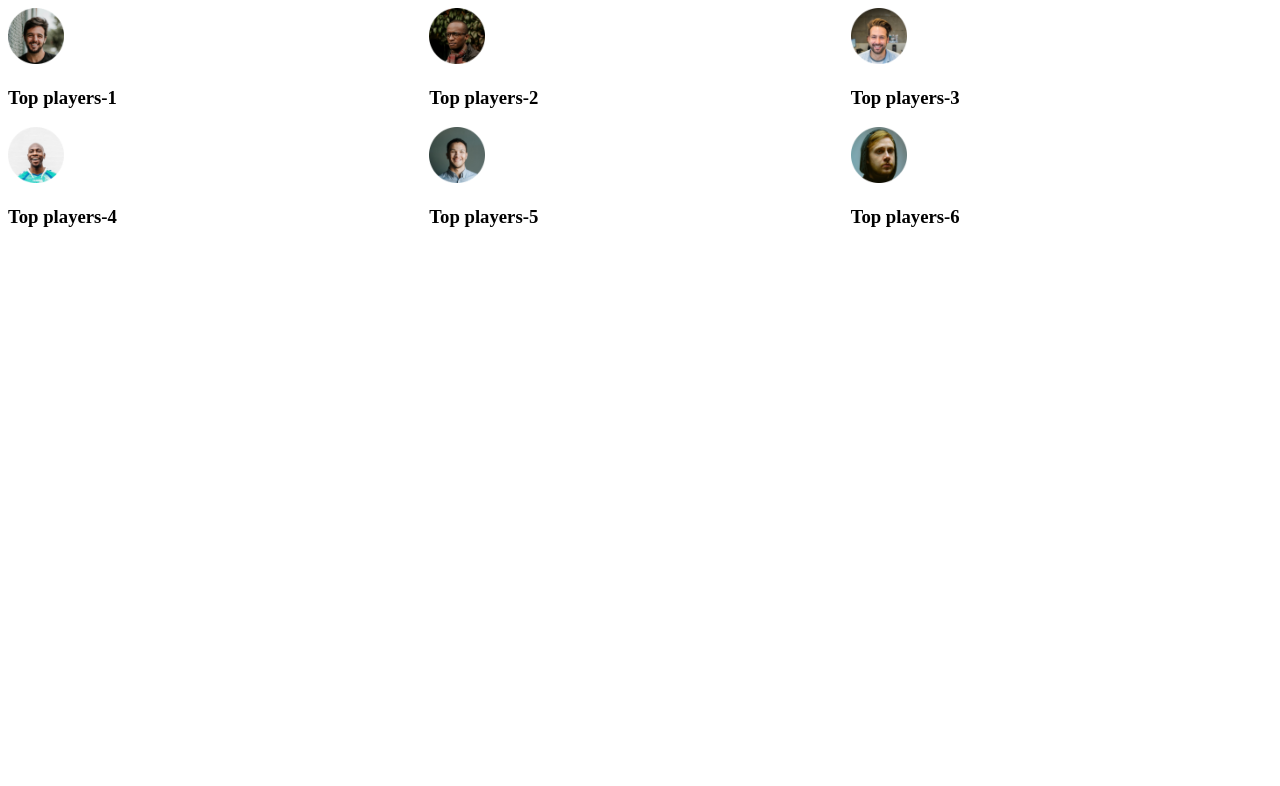
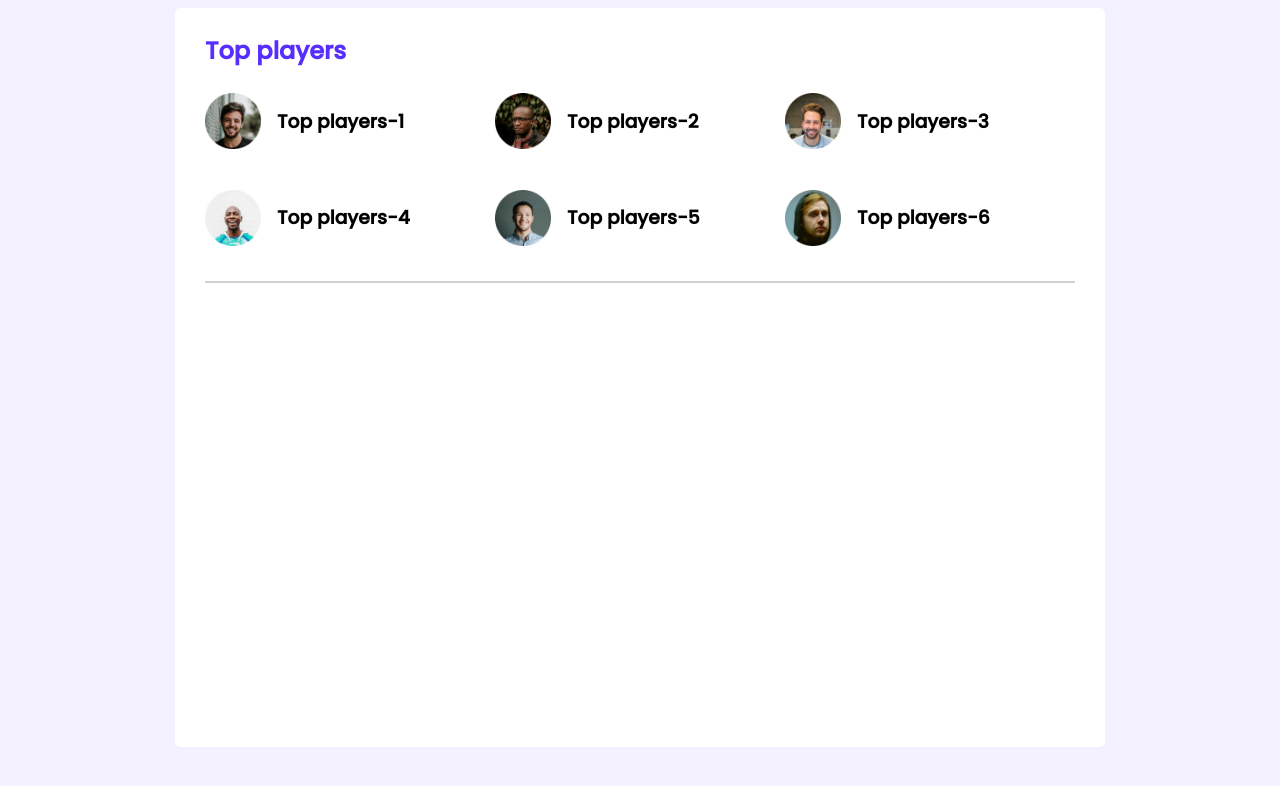
Before and after one commit to mhrakib999/leader-board-css3, a plain HTML site: page index.html in a window 1280 px wide. Drawn offline with Linux system fonts and the light colour scheme.

Commit message:
second commit

```diff
--- a/index.html
+++ b/index.html
@@ -1,49 +1,53 @@
 <!DOCTYPE html>
 <html lang="en">
+
 <head>
     <meta charset="UTF-8">
     <meta http-equiv="X-UA-Compatible" content="IE=edge">
     <meta name="viewport" content="width=device-width, initial-scale=1.0">
-    <link rel="preconnect" href="https://fonts.googleapis.com">
-<link rel="preconnect" href="https://fonts.gstatic.com" crossorigin>
-<link href="https://fonts.googleapis.com/css2?family=Poppins&display=swap" rel="stylesheet">
     <title>Document</title>
     <!-- stylesheet -->
     <link rel="stylesheet" href="style.css">
+    <link rel="preconnect" href="https://fonts.googleapis.com">
+
 </head>
+
 <body>
     <header>
 
     </header>
     <main>
-        <section>
+        <section class="container">
+            <h2 class="section-tittle">Top players</h2>
             <div class="top-players">
                 <div class="players">
                     <img src="images/players/player-1.png" alt="">
-                    <h3>Top players-1</h3>
+                    <h3 class="player-name">Top players-1</h3>
                 </div>
                 <div class="players">
                     <img src="images/players/player-2.png" alt="">
-                    <h3>Top players-2</h3>
+                    <h3 class="player-name">Top players-2</h3>
                 </div>
                 <div class="players">
                     <img src="images/players/player-3.png" alt="">
-                    <h3>Top players-3</h3>
+                    <h3 class="player-name">Top players-3</h3>
                 </div>
                 <div class="players">
                     <img src="images/players/player-4.png" alt="">
-                    <h3>Top players-4</h3>
+                    <h3 class="player-name">Top players-4</h3>
                 </div>
                 <div class="players">
                     <img src="images/players/player-5.png" alt="">
-                    <h3>Top players-5</h3>
+                    <h3 class="player-name">Top players-5</h3>
                 </div>
                 <div class="players">
                     <img src="images/players/player-6.png" alt="">
-                    <h3>Top players-6</h3>
+                    <h3 class="player-name">Top players-6</h3>
                 </div>
             </div>
+            <hr>
         </section>
     </main>
 </body>
+
 </html>
--- a/style.css
+++ b/style.css
@@ -1,8 +1,48 @@
+@import url('https://fonts.googleapis.com/css2?family=Poppins:wght@500&display=swap');
+
+
+
+
+body{
+    font-family: 'Poppins', sans-serif;
+    background: #F3F1FF;
+
+}
+main{
+    display: flex;
+    justify-content: center;
+}
+.container{
+    background: #FFFFFF;
+    border-radius: 5px;
+    width: 870px;
+    height: 679px;
+    padding: 30px;
+}
+.section-tittle{
+    color: #562EFF;
+    margin-top: -5px;
+}
 .top-players{
+    background: white;
     display: grid;
     grid-template-columns: repeat(3 , 1fr);
+    grid-row-gap: 30px;
+}
+.players{
+    display: flex;
+    align-items: center;
+
 }
 .players img{
     height: 56px;
     width: 56px;
 }
+
+.player-name{
+        margin-left: 16px;
+}
+hr{
+    border: 1px solid #D1D1D1;
+    margin-top: 30px;
+}
```
